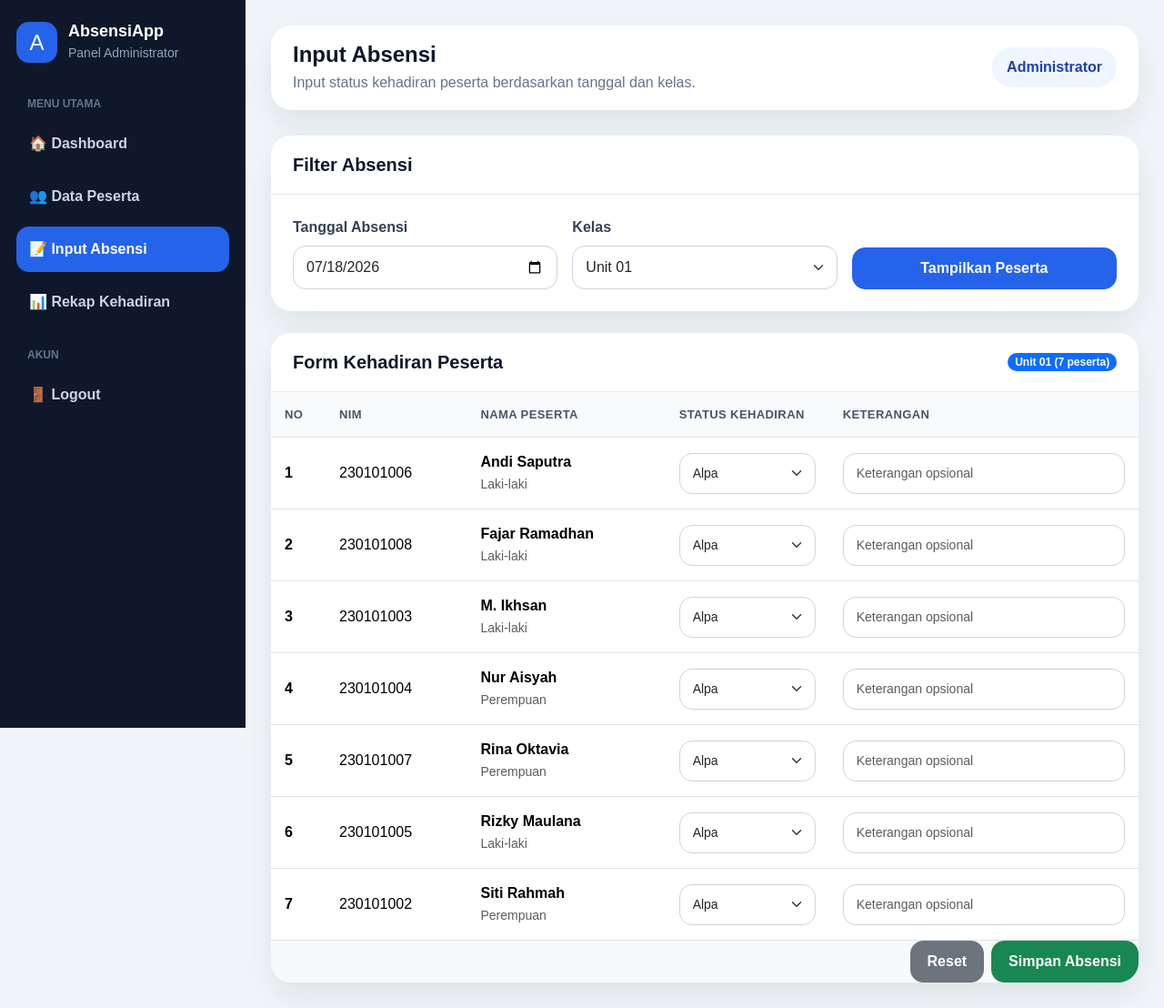
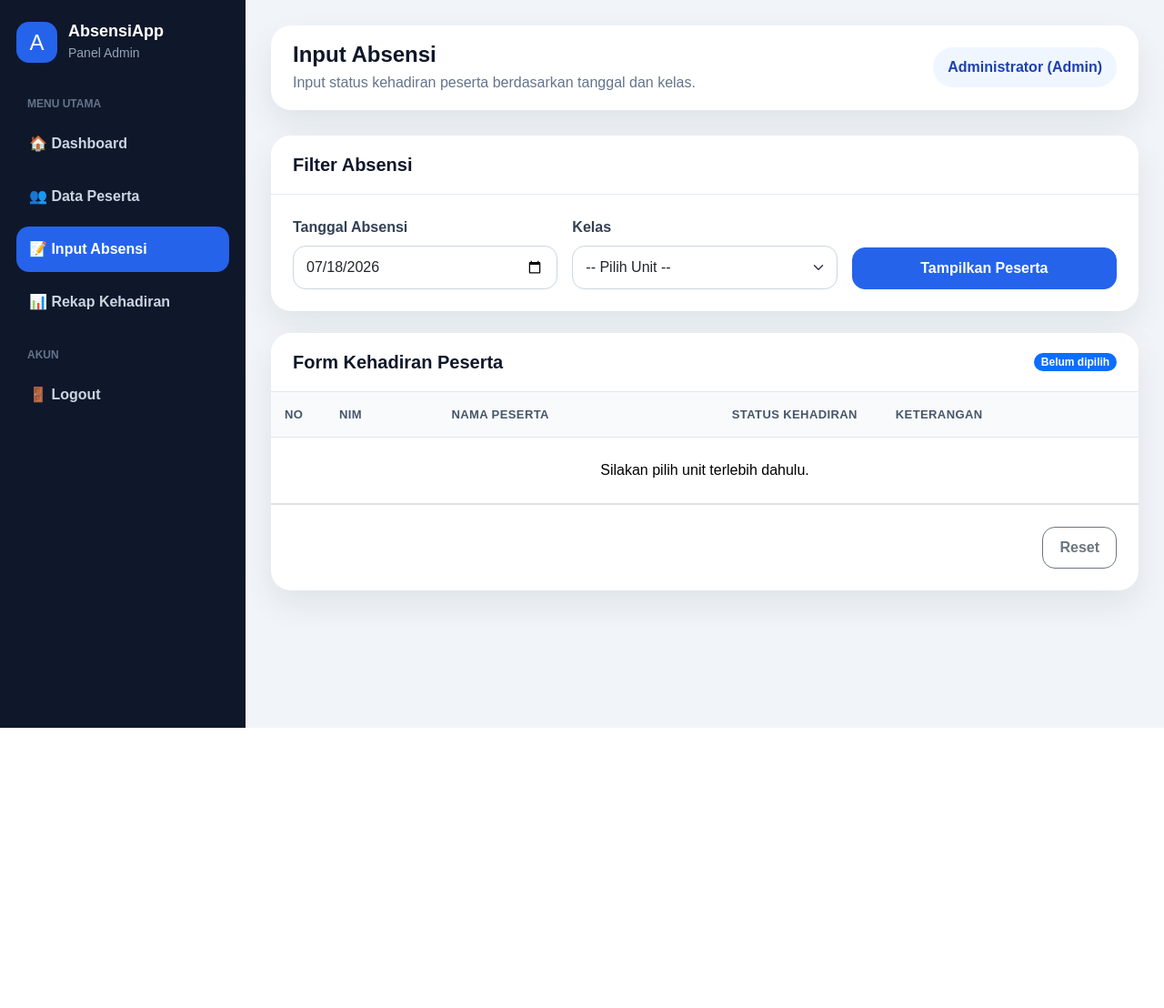
Before and after one commit to ghaitsazahirashofia-byte/Tugas-UAS-Kel-3-unit-3-, a PHP site: page /absensi.php in a window 1280 px wide. Shown: the whole page at 91% size. After the commit the page ends 800 px from the top, so only its background shows below. Run offline with PHP 8.4, Linux system fonts and the light colour scheme; a user stored in the database is signed in; data comes from the database, SQL or seed files in the repository.

Commit message:
merubah crud pada absensi & menambahkan java script

```diff
--- a/absensi.php
+++ b/absensi.php
@@ -1,60 +1,85 @@
 <?php
-require_once 'koneksi.php';
+session_start();
 
-$pesan = '';
-
-$kelasResult = mysqli_query($conn, "SELECT DISTINCT kelas FROM peserta WHERE status_peserta='aktif' ORDER BY kelas");
-$kelasList = [];
-while ($row = mysqli_fetch_assoc($kelasResult)) {
-    $kelasList[] = $row['kelas'];
+if(!isset($_SESSION['id_user'])){
+    header("Location: index.php");
+    exit;
 }
 
-$tanggalFilter = isset($_GET['tanggal']) ? $_GET['tanggal'] : date('Y-m-d');
-$kelasFilter = isset($_GET['kelas']) ? $_GET['kelas'] : (count($kelasList) > 0 ? $kelasList[0] : '');
-$pesertaList = [];
+include "koneksi.php";
 
-if ($_SERVER['REQUEST_METHOD'] === 'POST' && isset($_POST['simpan'])) {
-    $tanggal = mysqli_real_escape_string($conn, $_POST['tanggal']);
-    $pesertaIds = $_POST['id_peserta'] ?? [];
-    $statusKehadiran = $_POST['status_kehadiran'] ?? [];
-    $keterangan = $_POST['keterangan'] ?? [];
+$nama = $_SESSION['nama_lengkap'];
+$role = $_SESSION['role'];
 
-    foreach ($pesertaIds as $index => $idPeserta) {
-        $idPeserta = intval($idPeserta);
-        $status = mysqli_real_escape_string($conn, $statusKehadiran[$index] ?? 'alpa');
-        $ket = mysqli_real_escape_string($conn, $keterangan[$index] ?? '');
+$halaman="absensi";
 
-        $checkQuery = "SELECT id_absensi FROM absensi WHERE id_peserta = $idPeserta AND tanggal = '$tanggal'";
-        $checkResult = mysqli_query($conn, $checkQuery);
+$tanggal = isset($_GET['tanggal']) ? $_GET['tanggal'] : date('Y-m-d');
+$kelas = isset($_GET['kelas']) ? $_GET['kelas'] : '';
 
-        if (mysqli_num_rows($checkResult) > 0) {
-            $row = mysqli_fetch_assoc($checkResult);
-            $idAbsensi = intval($row['id_absensi']);
-            mysqli_query($conn, "UPDATE absensi SET status_kehadiran = '$status', keterangan = '$ket' WHERE id_absensi = $idAbsensi");
-        } else {
-            mysqli_query($conn, "INSERT INTO absensi (id_peserta, tanggal, status_kehadiran, keterangan, created_by)
-                VALUES ($idPeserta, '$tanggal', '$status', '$ket', 1)");
-        }
+// PROSES SIMPAN ABSENSI
+if(isset($_POST['simpan'])){
+
+    $tanggal = $_POST['tanggal'];
+    foreach($_POST['status'] as $id_peserta => $status){
+
+        $keterangan = $_POST['keterangan'][$id_peserta];
+        $status = mysqli_real_escape_string($conn,$status);
+        $keterangan = mysqli_real_escape_string($conn,$keterangan);
+
+
+        // cek apakah sudah ada absensi
+        $cek = mysqli_query($conn,"
+            SELECT * FROM absensi
+            WHERE id_peserta='$id_peserta'
+            AND tanggal='$tanggal'
+        ");
+
+
+        if(mysqli_num_rows($cek) > 0){
+
+            mysqli_query($conn,"
+            UPDATE absensi SET
+            status_kehadiran='$status',
+            keterangan='$keterangan'
+            WHERE id_peserta='$id_peserta'
+            AND tanggal='$tanggal'
+            ");
+
+        }else{
+
+            mysqli_query($conn,"
+            INSERT INTO absensi
+            (id_peserta,tanggal,status_kehadiran,keterangan)
+            VALUES
+            ('$id_peserta','$tanggal','$status','$keterangan')
+            ");
+
         }
 
-    $pesan = '✓ Absensi berhasil disimpan.';
     }
 
-if ($kelasFilter) {
-    $kelasFilterEscaped = mysqli_real_escape_string($conn, $kelasFilter);
-    $query = "SELECT p.id_peserta, p.nim, p.nama_peserta, p.jenis_kelamin,
-                     a.status_kehadiran, a.keterangan
-              FROM peserta p
-              LEFT JOIN absensi a ON p.id_peserta = a.id_peserta AND a.tanggal = '$tanggalFilter'
-              WHERE p.kelas = '$kelasFilterEscaped' AND p.status_peserta = 'aktif'
-              ORDER BY p.nama_peserta";
-    $result = mysqli_query($conn, $query);
-    while ($row = mysqli_fetch_assoc($result)) {
-        $pesertaList[] = $row;
+
+    echo "
+    <script src='https://cdn.jsdelivr.net/npm/sweetalert2@11'></script>
+
+    <script>
+
+    Swal.fire({
+        icon:'success',
+        title:'Berhasil!',
+        text:'Absensi berhasil disimpan.'
+    }).then(function(){
+
+    window.location='absensi.php?kelas=$kelas&tanggal=$tanggal';
+
+    });
+
+    </script>
+    ";
+
 }
-}
+
 ?>
-
 
 <!DOCTYPE html>
 <html lang="id">
@@ -67,6 +92,7 @@ if ($kelasFilter) {
     <link rel="stylesheet" href="assets/css/style.css">
 </head>
 <body>
+
 <div class="app-layout">
 
     <aside class="sidebar">
@@ -74,21 +100,46 @@ if ($kelasFilter) {
             <div class="logo-box">A</div>
             <div>
                 <h4>AbsensiApp</h4>
-                <small>Panel Administrator</small>
+                <small>
+                Panel <?= ucfirst($role); ?>
+                </small>
             </div>
         </div>
 
         <div class="menu-label">Menu Utama</div>
         <ul class="nav-menu">
-            <li><a href="dashboard.php">🏠 Dashboard</a></li>
-            <li><a href="peserta.php">👥 Data Peserta</a></li>
-            <li><a href="absensi.php" class="active">📝 Input Absensi</a></li>
-            <li><a href="rekap.php">📊 Rekap Kehadiran</a></li>
+
+        <li>
+        <a href="dashboard.php" class="<?= ($halaman=='dashboard')?'active':'' ?>">🏠 Dashboard
+        </a>
+        </li>
+
+        <?php if ($role == "admin") { ?>
+
+        <li>
+            <a href="peserta.php"
+            class="<?= ($halaman=='peserta')?'active':'' ?>">
+                👥 Data Peserta
+            </a>
+        </li>
+
+        <?php } ?>
+
+        <li>
+        <a href="absensi.php" class="<?= ($halaman=='absensi')?'active':'' ?>">📝 Input Absensi
+        </a>
+        </li>
+
+        <li>
+        <a href="rekap.php" class="<?= ($halaman=='rekap')?'active':'' ?>">📊 Rekap Kehadiran
+        </a>
+        </li>
+
         </ul>
 
         <div class="menu-label">Akun</div>
         <ul class="nav-menu">
-            <li><a href="#">🚪 Logout</a></li>
+            <li><a href="logout.php">🚪 Logout</a></li>
         </ul>
     </aside>
 
@@ -99,54 +150,78 @@ if ($kelasFilter) {
         <h2>Input Absensi</h2>
         <p>Input status kehadiran peserta berdasarkan tanggal dan kelas.</p>
     </div>
-            <div class="user-pill">Administrator</div>
+
+    <div class="user-pill">
+        <?= $nama; ?> (<?= ucfirst($role); ?>)
     </div>
 
-        <?php if ($pesan): ?>
-            <div class="alert alert-succes alert-dismissible fade show" role="alert">
-                <?=$pesan ?>
-                <button type="button" class="btn-close" data-bs-dismiss="alert"><button>
 </div>
-        <?php endif; ?>
+
 
         <div class="content-card mb-4">
-            <div class="card-header"><h5>Filter Absensi<h5></div>
+            <div class="card-header">
+                <h5>Filter Absensi</h5>
+            </div>
+
             <div class="card-body">
-                <form action="absensi.php" method="get" class="row g-3 align-items-end">
+                <form method="GET">
+                    <div class="row g-3">
                         <div class="col-md-4">
                             <label class="form-label">Tanggal Absensi</label>
-                        <input type="date" name="tanggal" class="form-control" value="<?= htmlspecialchars($tanggalFilter) ?>" required>
+                            <input
+                            type="date"
+                            class="form-control"
+                            name="tanggal"
+                            value="<?= isset($_GET['tanggal']) ? $_GET['tanggal'] : date('Y-m-d'); ?>">
                         </div>
+
                         <div class="col-md-4">
                             <label class="form-label">Kelas</label>
-                        <select name="kelas" class="form-select" required>
-                            <option value="">-- Pilih Kelas --</option>
-                            <?php foreach ($kelasList as $kelas): ?>
-                                <option value="<?= htmlspecialchars($kelas) ?>" <?= ($kelasFilter === $kelas) ? 'selected' : '' ?>>
-                                    <?= htmlspecialchars($kelas) ?>
+                            <select class="form-select" name="kelas">
+                            <option value="">-- Pilih Unit --</option>
+
+                            <?php
+                            $kelasQuery = mysqli_query($conn,
+                            "SELECT DISTINCT kelas FROM peserta
+                            WHERE status_peserta='aktif'");
+
+                            while($k = mysqli_fetch_assoc($kelasQuery)){
+                            ?>
+
+                            <option value="<?= $k['kelas']; ?>"
+                            <?= ($kelas == $k['kelas']) ? 'selected' : ''; ?>>
+                            <?= $k['kelas']; ?>
                             </option>
-                            <?php endforeach; ?>
+
+                            <?php } ?>
+
                             </select>
                         </div>
-                    <div class="col-md-4 d-grid">
-                        <button type="submit" class="btn btn-primary">Tampilkan Peserta</button>
+
+                        <div class="col-md-4 d-flex align-items-end">
+                            <button type="submit" class="btn btn-primary w-100">
+                                Tampilkan Peserta
+                            </button>
+                        </div>
                     </div>
                 </form>
             </div>
         </div>
 
-        <?php if ($kelasFilter && count($pesertaList) > 0): ?>
         <div class="content-card">
             <div class="card-header d-flex justify-content-between align-items-center">
                 <h5>Form Kehadiran Peserta</h5>
-                    <span class="badge bg-primary rounded-pill"><?= htmlspecialchars($kelasFilter) ?> (<?= count($pesertaList) ?> peserta)</span>
+                <span class="badge bg-primary rounded-pill">
+                <?= $kelas ? $kelas : 'Belum dipilih'; ?>
+                </span>
             </div>
+
             <div class="card-body p-0">
                 <form action="absensi.php" method="post">
-                        <input type="hidden" name="tanggal" value="<?= htmlspecialchars($tanggalFilter) ?>">
+                    <input type="hidden" name="tanggal" value="<?= $tanggal ?>">
                     <div class="table-responsive">
-                            <table class="table table-hover mb-0">
-                                <thead class="table-light">
+                        <table class="table table-hover">
+                            <thead>
                                 <tr>
                                     <th width="60">No</th>
                                     <th>NIM</th>
@@ -155,52 +230,116 @@ if ($kelasFilter) {
                                     <th>Keterangan</th>
                                 </tr>
                             </thead>
+
                             <tbody>
-                                    <?php $no = 1; foreach ($pesertaList as $peserta): ?>
+
+                            <?php if ($kelas == "") { ?>
+
                                 <tr>
-                                            <td class="fw-bold"><?= $no++ ?></td>
-                                            <td><?= htmlspecialchars($peserta['nim']) ?></td>
+                                    <td colspan="5" class="text-center py-4">
+                                        Silakan pilih unit terlebih dahulu.
+                                    </td>
+                                </tr>
+
+                            <?php } else {
+
+                                $no = 1;
+
+                                $data = mysqli_query($conn, "
+                                    SELECT * FROM peserta
+                                    WHERE kelas='$kelas'
+                                    AND status_peserta='aktif'
+                                ");
+
+                                while ($d = mysqli_fetch_assoc($data)) {
+
+                                    $cekAbsen = mysqli_query($conn, "
+                                        SELECT * FROM absensi
+                                        WHERE id_peserta='".$d['id_peserta']."'
+                                        AND tanggal='$tanggal'
+                                    ");
+
+                                    $absen = mysqli_fetch_assoc($cekAbsen);
+
+                                    $statusAbsen = $absen['status_kehadiran'] ?? 'hadir';
+
+                                    $ket = $absen['keterangan'] ?? '';
+                            ?>
+
+                                <tr>
+
+                                    <td><?= $no++; ?></td>
+                                    <td><?= $d['nim']; ?></td>
+
+                                    <td><?= $d['nama_peserta']; ?></td>
+
                                     <td>
-                                                <strong><?= htmlspecialchars($peserta['nama_peserta']) ?></strong><br>
-                                                <small class="text-muted"><?= $peserta['jenis_kelamin'] === 'L' ? 'Laki-laki' : 'Perempuan' ?></small>
-                                            </td>
-                                            <td>
-                                                <select name="status_kehadiran[]" class="form-select form-select-sm" required>
-                                                    <option value="hadir" <?= ($peserta['status_kehadiran'] === 'hadir') ? 'selected' : '' ?>>Hadir</option>
-                                                    <option value="izin" <?= ($peserta['status_kehadiran'] === 'izin') ? 'selected' : '' ?>>Izin</option>
-                                                    <option value="sakit" <?= ($peserta['status_kehadiran'] === 'sakit') ? 'selected' : '' ?>>Sakit</option>
-                                                    <option value="alpa" <?= ($peserta['status_kehadiran'] === 'alpa' || !$peserta['status_kehadiran']) ? 'selected' : '' ?>>Alpa</option>
+                                        <select class="form-select"
+                                            name="status[<?= $d['id_peserta']; ?>]">
+
+                                            <option value="hadir"
+                                                <?= ($statusAbsen == 'hadir') ? 'selected' : ''; ?>>
+                                                Hadir
+                                            </option>
+
+                                            <option value="izin"
+                                                <?= ($statusAbsen == 'izin') ? 'selected' : ''; ?>>
+                                                Izin
+                                            </option>
+
+                                            <option value="sakit"
+                                                <?= ($statusAbsen == 'sakit') ? 'selected' : ''; ?>>
+                                                Sakit
+                                            </option>
+
+                                            <option value="alpa"
+                                                <?= ($statusAbsen == 'alpa') ? 'selected' : ''; ?>>
+                                                Alpa
+                                            </option>
+
                                         </select>
                                     </td>
+
                                     <td>
-                                                <input type="hidden" name="id_peserta[]" value="<?= intval($peserta['id_peserta']) ?>">
-                                                <input type="text" name="keterangan[]" class="form-control form-control-sm" value="<?= htmlspecialchars($peserta['keterangan'] ?? '') ?>" placeholder="Keterangan opsional">
+                                        <input
+                                            type="text"
+                                            class="form-control"
+                                            name="keterangan[<?= $d['id_peserta']; ?>]"
+                                            value="<?= $ket; ?>"
+                                            placeholder="Keterangan opsional">
                                     </td>
+
                                 </tr>
-                                    <?php endforeach; ?>
+
+                            <?php }
+
+                            } ?>
+
                         </tbody>
                         </table>
                     </div>
-                        <div class="card-footer bg-light d-flex justify-content-end gap-2">
-                            <a href="absensi.php" class="btn btn-secondary">Reset</a>
-                            <button type="submit" name="simpan" class="btn btn-success">Simpan Absensi</button>
+
+                    <div class="p-4 border-top d-flex justify-content-end gap-2">
+                        <button type="reset" class="btn btn-outline-secondary">
+                            Reset
+                        </button>
+
+                        <?php if ($kelas != "") { ?>
+
+                        <button type="submit" name="simpan" class="btn btn-primary">
+                            Simpan Absensi
+                        </button>
+
+                        <?php } ?>
                     </div>
                 </form>
             </div>
         </div>
-        <?php elseif ($kelasFilter): ?>
-            <div class="content-card">
-                <div class="alert alert-info mb-0">
-                    Tidak ada peserta aktif di kelas <strong><?= htmlspecialchars($kelasFilter) ?></strong>.
+
+    </main>
+
 </div>
-            </div>
-        <?php endif; ?>
-    </main>
-</div>
-
-<script src="https://cdn.jsdelivr.net/npm/bootstrap@5.3.8/dist/js/bootstrap.bundle.min.js"></script>
-<style>
-    .fw-bold { font-weight: 600; }
-</style>
+<script src="assets/js/main.js"></script>
+<script src="assets/js/absensi.js"></script>
 </body>
 </html>
--- /dev/null
+++ b/js/main.js
@@ -0,0 +1,46 @@
+// ============================
+// KONFIRMASI LOGOUT
+// ============================
+
+const tombolLogout = document.querySelector('a[href="logout.php"]');
+
+if (tombolLogout) {
+
+    tombolLogout.addEventListener("click", function (e) {
+
+        let konfirmasi = confirm("Apakah Anda yakin ingin keluar?");
+
+        if (!konfirmasi) {
+
+            e.preventDefault();
+
+        }
+
+    });
+
+}
+
+
+
+// ============================
+// SCROLL KE ATAS HALAMAN
+// ============================
+
+window.addEventListener("load", function () {
+
+    window.scrollTo(0,0);
+
+});
+
+
+
+
+// ============================
+// PESAN SELAMAT DATANG
+// ============================
+
+window.addEventListener("DOMContentLoaded", function(){
+
+    console.log("Sistem Informasi Absensi Berhasil Dimuat.");
+
+});
```
Also changed, not shown: js/absensi.js (added, +19 -0 lines), js/dashboard.js (added, +61 -0 lines), js/peserta.js (added, +39 -0 lines), js/rekap.js (added, +49 -0 lines). Lines whose indentation alone changed are shown as unchanged.
